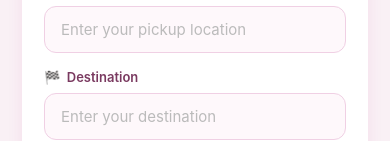
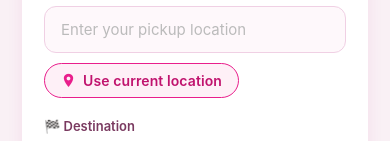
Before and after one commit to neths21/Safora, a React Native app: screen /Home in a window 390 px wide. Shown: the part 388-529 px from the top of the page. Built offline with nearby package versions, Linux system fonts and the light colour scheme; no server answers; the database is empty.

Commit message:
added live location button to home screen

```diff
--- a/screens/HomeScreen.js
+++ b/screens/HomeScreen.js
@@ -3,6 +3,10 @@ import {
   View, Text, TextInput, TouchableOpacity,
   StyleSheet, ScrollView, Alert, SafeAreaView, Platform,
 } from 'react-native';
+
+import { Ionicons } from '@expo/vector-icons';
+import * as Location from "expo-location";
+
 import { shareRideStarted } from '../services/shareService';
 import { saveTrustedContact, getTrustedContacts } from '../services/firebaseService';
 
@@ -17,6 +21,7 @@ export default function HomeScreen({ navigation }) {
   const [contactPhone, setContactPhone] = useState('');
   const [contacts, setContacts] = useState([]);
   const [showAddContact, setShowAddContact] = useState(false);
+  const [loadingLocation, setLoadingLocation] = useState(false);
 
   useEffect(() => {
     loadContacts();
@@ -28,6 +33,36 @@ export default function HomeScreen({ navigation }) {
       setContacts(list);
     } catch (error) {
       console.error('Error loading contacts:', error.message);
+    }
+  };
+
+  const fetchCurrentLocation = async () => {
+    try {
+      setLoadingLocation(true);
+
+      const { status } = await Location.requestForegroundPermissionsAsync();
+
+      if (status !== "granted") {
+        console.log("Permission denied");
+        setLoadingLocation(false);
+        return;
+      }
+
+      const loc = await Location.getCurrentPositionAsync({});
+      const { latitude, longitude } = loc.coords;
+
+      const address = await Location.reverseGeocodeAsync({ latitude, longitude });
+
+      if (address.length > 0) {
+        const place = address[0];
+        const formatted = `${place.name || ""} ${place.street || ""}, ${place.city || ""}`;
+        setPickup(formatted.trim());
+      }
+
+      setLoadingLocation(false);
+    } catch (error) {
+      console.log("Location fetch failed:", error);
+      setLoadingLocation(false);
     }
   };
 
@@ -63,11 +98,9 @@ export default function HomeScreen({ navigation }) {
     }
 
     try {
-      // Notify trusted contacts that ride has started
       await shareRideStarted(USER_ID, destination.trim());
     } catch (error) {
       console.error('Error sharing ride start:', error.message);
-      // Don't block ride start if SMS fails
     }
 
     navigation.navigate('Ride', {
@@ -142,16 +175,35 @@ export default function HomeScreen({ navigation }) {
         <View style={[styles.card, { marginTop: 16 }]}>
           <Text style={styles.cardTitle}>Start a Safe Ride</Text>
 
-          <Text style={styles.label}>📍  Pickup Location</Text>
+          {/* Pickup */}
+          <Text style={styles.label}>📍 Pickup Location</Text>
           <TextInput
             style={styles.input}
-            placeholder="Enter your pickup location"
+            placeholder={loadingLocation ? "Fetching current location..." : "Enter your pickup location"}
             placeholderTextColor="#bbb"
             value={pickup}
             onChangeText={setPickup}
           />
 
-          <Text style={styles.label}>🏁  Destination</Text>
+          {/* ✅ IMPROVED: Live Location Button */}
+          <TouchableOpacity
+            onPress={fetchCurrentLocation}
+            style={[styles.locationBtn, loadingLocation && styles.locationBtnLoading]}
+            activeOpacity={0.75}
+            disabled={loadingLocation}
+          >
+            <Ionicons
+              name={loadingLocation ? "sync" : "location-sharp"}
+              size={15}
+              color={loadingLocation ? "#c880a8" : "#e91e8c"}
+            />
+            <Text style={[styles.locationBtnText, loadingLocation && styles.locationBtnTextLoading]}>
+              {loadingLocation ? "Fetching location..." : "Use current location"}
+            </Text>
+          </TouchableOpacity>
+
+          {/* Destination */}
+          <Text style={styles.label}>🏁 Destination</Text>
           <TextInput
             style={styles.input}
             placeholder="Enter your destination"
@@ -162,7 +214,8 @@ export default function HomeScreen({ navigation }) {
 
           <View style={styles.divider} />
 
-          <Text style={styles.label}>🚗  Vehicle Number</Text>
+          {/* Vehicle */}
+          <Text style={styles.label}>🚗 Vehicle Number</Text>
           <TextInput
             style={[styles.input, styles.vehicleInput]}
             placeholder="e.g. TN 01 AB 1234"
@@ -173,7 +226,7 @@ export default function HomeScreen({ navigation }) {
           />
 
           <TouchableOpacity style={styles.startBtn} onPress={handleStartRide} activeOpacity={0.85}>
-            <Text style={styles.startBtnText}>🚀  Start Ride</Text>
+            <Text style={styles.startBtnText}>🚀 Start Ride</Text>
           </TouchableOpacity>
         </View>
 
@@ -245,4 +298,32 @@ const styles = StyleSheet.create({
   },
   safetyIcon: { fontSize: 20, marginRight: 10 },
   safetyText: { flex: 1, fontSize: 12.5, color: '#a06080', lineHeight: 18 },
+
+  // ✅ NEW: Location button styles
+  locationBtn: {
+    flexDirection: 'row',
+    alignItems: 'center',
+    gap: 7,
+    alignSelf: 'flex-start',
+    backgroundColor: '#fef0f7',
+    borderWidth: 1.5,
+    borderColor: '#e91e8c',
+    borderRadius: 24,
+    paddingVertical: 8,
+    paddingHorizontal: 16,
+    marginBottom: 14,
+  },
+  locationBtnLoading: {
+    borderColor: '#e8b4d0',
+    backgroundColor: '#fdf5f9',
+  },
+  locationBtnText: {
+    color: '#c0136e',
+    fontSize: 14,
+    fontWeight: '600',
+    letterSpacing: 0.1,
+  },
+  locationBtnTextLoading: {
+    color: '#c880a8',
+  },
 });
--- a/screens/RideMapView.js
+++ b/screens/RideMapView.js
@@ -2,7 +2,7 @@ import React from "react";
 import { StyleSheet, View, Text, ActivityIndicator } from "react-native";
 import { WebView } from "react-native-webview";
 
-const RideMapView = ({ pickup, destination }) => {
+const RideMapView = ({ pickup, destination, routeLine, currentLocation }) => {
   if (!pickup || !destination) {
     return (
       <View style={styles.center}>
@@ -11,6 +11,22 @@ const RideMapView = ({ pickup, destination }) => {
       </View>
     );
   }
+
+  // ✅ Convert routeLine → Leaflet format
+  const routeCoords = routeLine
+    ? routeLine.map(p => `[${p.latitude}, ${p.longitude}]`).join(",")
+    : "";
+
+  const userMarker = currentLocation
+    ? `
+      var userMarker = L.marker([${currentLocation.latitude}, ${currentLocation.longitude}], {
+        icon: L.icon({
+          iconUrl: 'https://cdn-icons-png.flaticon.com/512/64/64113.png',
+          iconSize: [30, 30]
+        })
+      }).addTo(map).bindPopup("You");
+    `
+    : "";
 
   const mapHTML = `
   <!DOCTYPE html>
@@ -34,26 +50,31 @@ const RideMapView = ({ pickup, destination }) => {
         attribution: '© OpenStreetMap'
       }).addTo(map);
 
-      // Pickup
+      // Pickup marker
       L.marker([${pickup.latitude}, ${pickup.longitude}])
         .addTo(map)
         .bindPopup("Pickup");
 
-      // Destination
+      // Destination marker
       L.marker([${destination.latitude}, ${destination.longitude}])
         .addTo(map)
         .bindPopup("Destination");
 
-      // Line between them
-      var latlngs = [
-        [${pickup.latitude}, ${pickup.longitude}],
-        [${destination.latitude}, ${destination.longitude}]
-      ];
+      // ✅ REAL ROUTE
+      var route = [${routeCoords}];
+      if (route.length > 0) {
+        var polyline = L.polyline(route, {
+          color: '#d81b60',
+          weight: 5
+        }).addTo(map);
 
-      L.polyline(latlngs, { color: '#d81b60', weight: 4 }).addTo(map);
+        map.fitBounds(polyline.getBounds());
+      }
+
+      // ✅ USER MARKER
+      ${userMarker}
 
     </script>
-
   </body>
   </html>
   `;
--- a/screens/RideScreen.js
+++ b/screens/RideScreen.js
@@ -4,13 +4,18 @@ import {
   Text,
   TouchableOpacity,
   StyleSheet,
-  SafeAreaView,
   Alert,
 } from "react-native";
+
+import { SafeAreaView } from "react-native-safe-area-context";
 
 import { startRide, stopRide } from "../services/rideService";
 import RideMapView from "./RideMapView";
 import { geocodeAddress } from "../services/geocodingService";
+
+import { fetchRoute } from "../services/routeService";
+import { detectDeviation } from "../services/deviationService";
+import { getCurrentLocation } from "../services/locationService";
 
 export default function RideScreen({ navigation, route }) {
   const { pickup, destination, vehicleNumber, startTime, startDate, userId } =
@@ -21,6 +26,11 @@ export default function RideScreen({ navigation, route }) {
 
   const [pickupCoords, setPickupCoords] = useState(null);
   const [destinationCoords, setDestinationCoords] = useState(null);
+
+  const [routeLine, setRouteLine] = useState([]);
+
+  // 🔥 THIS WAS MISSING (root cause of your error)
+  const [currentLocation, setCurrentLocation] = useState(null);
 
   // ⏱ Timer
   useEffect(() => {
@@ -45,7 +55,7 @@ export default function RideScreen({ navigation, route }) {
     }
   };
 
-  // 📍 Convert addresses → coordinates
+  // 📍 Convert addresses → coordinates + route
   useEffect(() => {
     const convertAddresses = async () => {
       try {
@@ -54,13 +64,49 @@ export default function RideScreen({ navigation, route }) {
 
         setPickupCoords(pickupC);
         setDestinationCoords(destC);
+
+        const route = await fetchRoute(pickupC, destC);
+        setRouteLine(route);
+
       } catch (e) {
+        console.log(e);
         Alert.alert("Error", "Could not find location");
       }
     };
 
     convertAddresses();
   }, []);
+
+  // 🚨 Deviation + live tracking
+  useEffect(() => {
+    if (!routeLine || routeLine.length === 0) return;
+
+    const interval = setInterval(async () => {
+      try {
+        const location = await getCurrentLocation();
+
+        // ✅ FIXED — now state exists
+        setCurrentLocation(location);
+
+        const result = await detectDeviation(
+          userId,
+          location,
+          routeLine
+        );
+
+        console.log("Deviation:", result);
+
+        if (result.deviated) {
+          Alert.alert("⚠️ Off Route", "You are deviating!");
+        }
+
+      } catch (error) {
+        console.log("Deviation error:", error);
+      }
+    }, 4000);
+
+    return () => clearInterval(interval);
+  }, [routeLine]);
 
   const handleEndRide = () => {
     Alert.alert("End Ride", "Are you sure?", [
@@ -112,6 +158,8 @@ export default function RideScreen({ navigation, route }) {
             <RideMapView
               pickup={pickupCoords}
               destination={destinationCoords}
+              routeLine={routeLine}
+              currentLocation={currentLocation}
             />
           ) : (
             <Text>Loading map...</Text>
@@ -124,22 +172,8 @@ export default function RideScreen({ navigation, route }) {
           <Text style={styles.started}>Started at {startTime}</Text>
         </View>
 
-        <View style={styles.card}>
-          <Text style={styles.cardTitle}>Ride Details</Text>
-
-          <Text style={styles.label}>📍 Pickup</Text>
-          <Text style={styles.value}>{pickup}</Text>
-
-          <Text style={styles.label}>🏁 Destination</Text>
-          <Text style={styles.value}>{destination}</Text>
-
-          <Text style={styles.label}>🚘 Vehicle</Text>
-          <Text style={styles.vehicle}>{vehicleNumber}</Text>
-        </View>
-
         <TouchableOpacity style={styles.sosBtn} onPress={handleSOS}>
           <Text style={styles.sosText}>🚨 SOS EMERGENCY</Text>
-          <Text style={styles.sosSub}>Tap for immediate help</Text>
         </TouchableOpacity>
 
         <TouchableOpacity style={styles.endBtn} onPress={handleEndRide}>
@@ -150,6 +184,7 @@ export default function RideScreen({ navigation, route }) {
     </SafeAreaView>
   );
 }
+
 const styles = StyleSheet.create({
   safe: { flex: 1, backgroundColor: "#f8f0f5" },
   container: { flex: 1, padding: 16 },
@@ -172,21 +207,10 @@ const styles = StyleSheet.create({
     alignItems: "center",
     marginBottom: 12,
   },
+
   durationLabel: { color: "#fff", fontSize: 12 },
   duration: { color: "#fff", fontSize: 32, fontWeight: "bold" },
   started: { color: "#fff", fontSize: 12 },
-
-  card: {
-    backgroundColor: "#fff",
-    padding: 16,
-    borderRadius: 15,
-    marginBottom: 12,
-  },
-  cardTitle: { fontWeight: "700", marginBottom: 8 },
-
-  label: { color: "#888", marginTop: 6 },
-  value: { fontSize: 14 },
-  vehicle: { fontWeight: "bold", color: "#d81b60" },
 
   sosBtn: {
     backgroundColor: "#e53935",
@@ -195,8 +219,8 @@ const styles = StyleSheet.create({
     alignItems: "center",
     marginBottom: 10,
   },
-  sosText: { color: "#fff", fontWeight: "bold", fontSize: 16 },
-  sosSub: { color: "#fff", fontSize: 12 },
+
+  sosText: { color: "#fff", fontWeight: "bold" },
 
   endBtn: {
     borderWidth: 2,
@@ -205,5 +229,6 @@ const styles = StyleSheet.create({
     borderRadius: 15,
     alignItems: "center",
   },
+
   endText: { color: "#d81b60", fontWeight: "bold" },
 });
```
